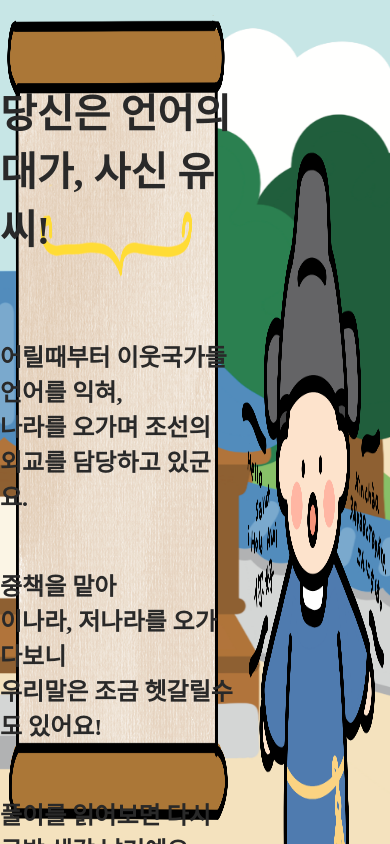
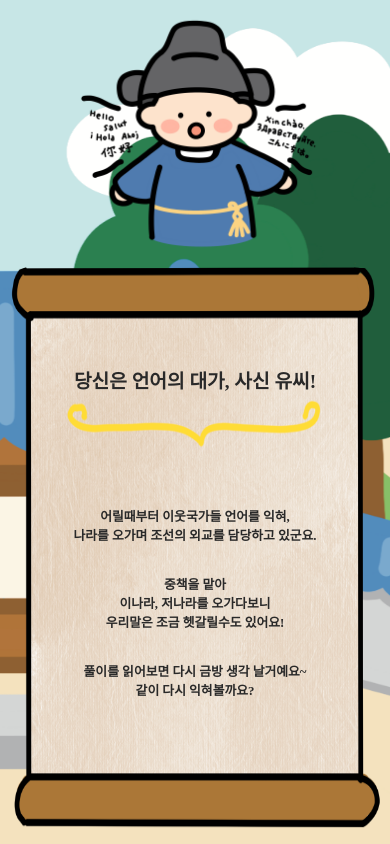
Before and after one commit to hangeul-project/hangeul-react-web, a React (Create React App) app: page / in a window 390 px wide. Built offline with nearby package versions, Linux system fonts and the light colour scheme; a web font is replaced by a local one.

Commit message:
feat/#53_mediaquery

```diff
--- a/src/component/Page4/Page/Page4_css/page4.css
+++ b/src/component/Page4/Page/Page4_css/page4.css
@@ -1,7 +1,6 @@
 @font-face {
   font-family: "Jaemin";
-  src: url("https://cdn.jsdelivr.net/gh/projectnoonnu/noonfonts_20-10-21@1.0/Jaemin.woff")
-    format("woff");
+  src: url("https://cdn.jsdelivr.net/gh/projectnoonnu/noonfonts_20-10-21@1.0/Jaemin.woff") format("woff");
   font-weight: normal;
   font-style: normal;
 }
@@ -29,9 +28,9 @@ li {
   background-size: cover;
 }
 
+@media (min-width:769px) and (max-width:1299px) {
   .container {
     display: flex;
-  flex-wrap: wrap;
     width: 100vw;
     height: 100vh;
     overflow: hidden;
@@ -57,7 +56,6 @@ li {
     font-size: 2.5rem;
     font-weight: bolder;
     z-index: 2;
-  place-items: top;
     display: grid;
     place-items: center;
     min-height: 40vh;
@@ -74,13 +72,183 @@ li {
   }
 
   .char {
-  height: 100vh;
+    height: 70vh;
     width: 40vw;
     position: relative;
     flex-basis: 40%;
     margin-left: auto;
     z-index: 4;
-  top: 10vh;
+    top: 40vh;
+  }
+}
+
+/* 1300px이상 너비에 글씨, 캐릭터 크기 적용 */
+@media(min-width:1300px) {
+  .container {
+    display: flex;
+    width: 100vw;
+    height: 100vh;
+    overflow: hidden;
+    font-size: 10px;
+    text-align: center;
+  }
+
+  .textback {
+    flex-basis: 100%;
+    width: 60vw;
+    height: 600px;
+    z-index: 1;
+    position: absolute;
+    min-height: 100vh;
+  }
+
+  .description {
+    flex-basis: 60%;
+    z-index: 2;
+  }
+
+  .youris {
+    color: #292929;
+    font-size: 3rem;
+    font-weight: bolder;
+    z-index: 2;
+    display: grid;
+    place-items: center;
+    min-height: 40vh;
+  }
+
+  .detail {
+    color: #292929;
+    font-size: 2rem;
+    font-weight: bold;
+    z-index: 3;
+    display: grid;
+    place-items: center;
+    min-height: 20vh;
+  }
+
+  .char {
+    height: 90vh;
+    width: 40vw;
+    position: relative;
+    flex-basis: 40%;
+    margin-left: auto;
+    z-index: 4;
+    top: 20vh;
+  }
+}
+
+/* 모바일 버전 css */
+@media (min-width: 441px) and (max-width: 768px) {
+  .container {
+    display: flex;
+    width: 100vw;
+    height: 100vh;
+    overflow: hidden;
+    font-size: 10px;
+    flex-direction: column;
+    text-align: center;
+  }
+
+  .textback {
+    top: 30vh;
+    width: 100vw;
+    height: 70vh;
+    z-index: 2;
+    position: absolute;
+  }
+
+  .description {
+    order: 2;
+    flex-basis: 100%;
+    z-index: 2;
+  }
+
+  .youris {
+    color: #292929;
+    font-size: 2.5rem;
+    font-weight: bolder;
+    z-index: 2;
+    position: relative;
+    display: grid;
+    place-items: center;
+    min-height: 30vh;
+  }
+
+  .detail {
+    color: #292929;
+    font-size: 1.5rem;
+    font-weight: bold;
+    z-index: 3;
+    display: grid;
+    place-items: center;
+  }
+
+  .char {
+    width: 30vh;
+    height: 30vh;
+    flex-basis: 30%;
+    z-index: 1;
+    order: 1;
+    display: block;
+    margin: 0px auto;
+  }
+}
+
+@media (max-width: 440px) {
+  .container {
+    display: flex;
+    width: 100vw;
+    height: 100vh;
+    overflow: hidden;
+    font-size: 10px;
+    flex-direction: column;
+    text-align: center;
+  }
+
+  .textback {
+    top: 30vh;
+    width: 100vw;
+    height: 70vh;
+    z-index: 2;
+    position: absolute;
+  }
+
+  .description {
+    order: 2;
+    flex-basis: 100%;
+    z-index: 2;
+  }
+
+  .youris {
+    color: #292929;
+    font-size: 1.2rem;
+    font-weight: bolder;
+    z-index: 2;
+    position: relative;
+    display: grid;
+    place-items: center;
+    min-height: 30vh;
+  }
+
+  .detail {
+    color: #292929;
+    font-size: 0.8rem;
+    font-weight: bold;
+    z-index: 3;
+    display: grid;
+    place-items: center;
+  }
+
+  .char {
+    width: 30vh;
+    height: 30vh;
+    flex-basis: 30%;
+    z-index: 1;
+    order: 1;
+    display: block;
+    margin: 0px auto;
+  }
 }
 
 /* 버튼 3개 위한 CSS */
@@ -137,6 +305,7 @@ button:hover:after {
   bottom: 1.2rem;
   width: 30rem;
 }
+
 .choice__first {
   display: inline;
   float: right;
@@ -154,6 +323,7 @@ button:hover:after {
   font-size: 20px;
   font-weight: bold;
 }
+
 .choice__third {
   display: inline;
   float: right;
```
Lines whose indentation alone changed are shown as unchanged.
